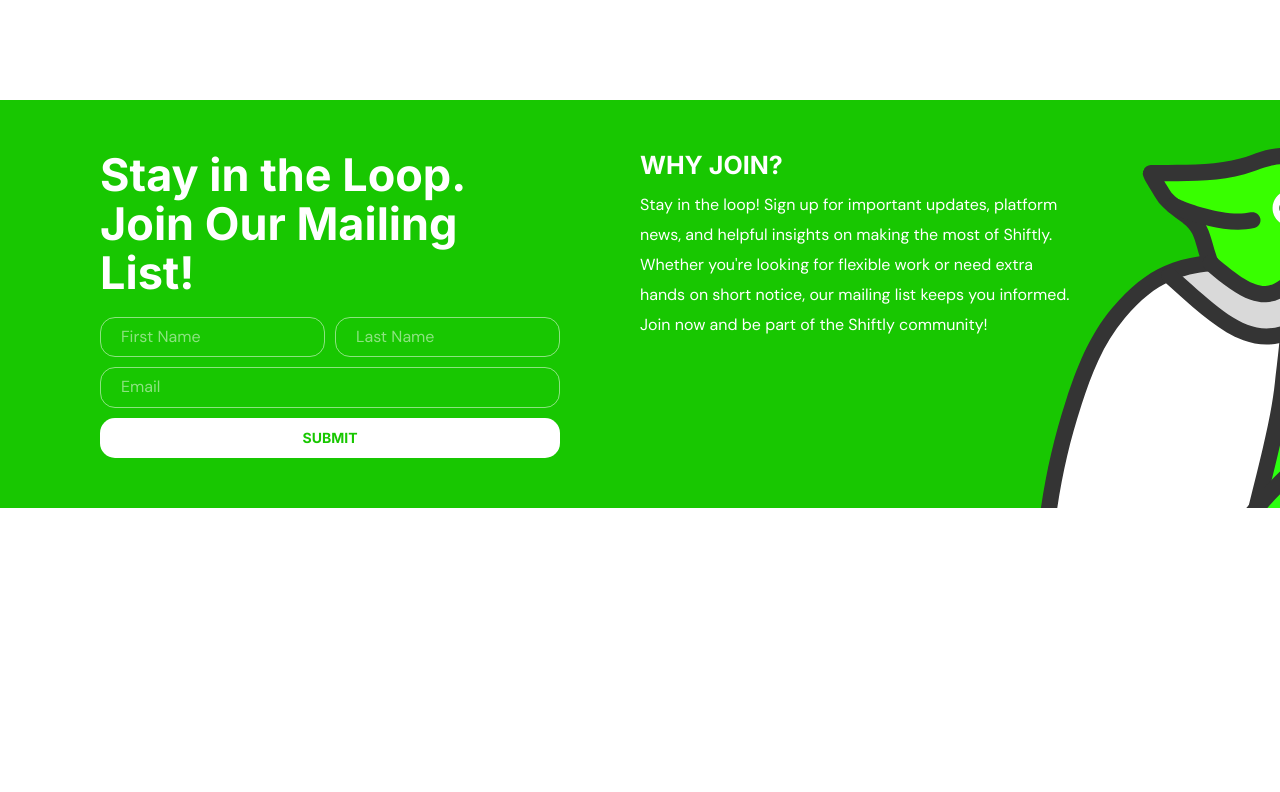
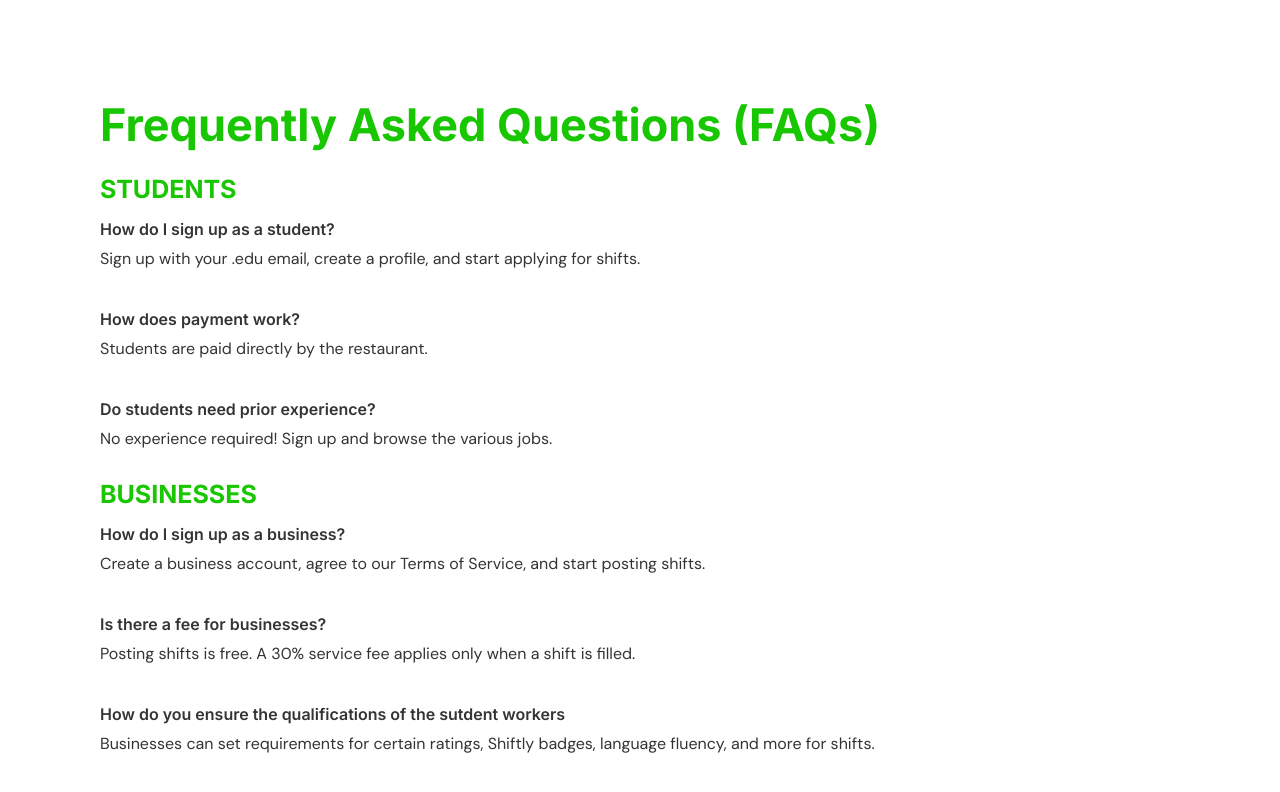
Before and after one commit to fnicolai-85/shiftly, a plain HTML site: page homepage.html in a window 1280 px wide. Drawn offline with nearby package versions, Linux system fonts and the light colour scheme.

Commit message:
Defining the FAQ block

```diff
--- a/homepage.html
+++ b/homepage.html
@@ -29,51 +29,41 @@
     ></script>
   </head>
   <body>
-    <section class="block block--colored block--mail">
+    <section class="block block--light block--faq">
+      <div class="container">
         <div class="block__text">
-        <div class="container">
-          <div class="block__text block--mail__column-left">
           <header class="block__header">
-              <h2>Stay in the Loop.<br />Join Our Mailing List!</h2>
+            <h2 class="block__heading">Frequently Asked Questions (FAQs)</h2>
           </header>
-            <div class="block__form grid">
-              <input
-                aria-label="First name"
-                type="text"
-                class="input input--colored-bg"
-                placeholder="First Name"
-              />
-              <input
-                aria-label="Last name"
-                type="text"
-                class="input input--colored-bg"
-                placeholder="Last Name"
-              />
-              <input
-                aria-label="First name"
-                type="email"
-                class="input input--colored-bg long"
-                placeholder="Email"
-              />
-              <a href="" class="link link__btn link__btn--colored-bg long"
-                >Submit</a
-              >
+          <div class="block__paragraph">
+            <h3 class="block__sub-heading">Students</h3>
+            <h4>How do I sign up as a student?</h4>
+            <p>
+              Sign up with your .edu email, create a profile, and start applying
+              for shifts.<br /><br />
+            </p>
+            <h4>How does payment work?</h4>
+            <p>Students are paid directly by the restaurant.<br /><br /></p>
+            <h4>Do students need prior experience?</h4>
+            <p>No experience required! Sign up and browse the various jobs.</p>
           </div>
-          </div>
-          <div class="block__text block--mail__column-right">
           <div class="block__paragraph">
-              <h3 class="block__sub-heading">Why Join?</h3>
+            <h3 class="block__sub-heading">Businesses</h3>
+            <h4>How do I sign up as a business?</h4>
             <p>
-                Stay in the loop! Sign up for important updates, platform news,
-                and helpful insights on making the most of Shiftly. Whether
-                you're looking for flexible work or need extra hands on short
-                notice, our mailing list keeps you informed. Join now and be
-                part of the Shiftly community!
+              Create a business account, agree to our Terms of Service, and
+              start posting shifts.<br /><br />
             </p>
-            </div>
-          </div>
-          <div class="block__penguin">
-            <img src="images/LogoPenguin.svg" alt="" />
+            <h4>Is there a fee for businesses?</h4>
+            <p>
+              Posting shifts is free. A 30% service fee applies only when a
+              shift is filled.<br /><br />
+            </p>
+            <h4>How do you ensure the qualifications of the sutdent workers</h4>
+            <p class="last">
+              Businesses can set requirements for certain ratings, Shiftly
+              badges, language fluency, and more for shifts.
+            </p>
           </div>
         </div>
       </div>
```
Also changed, not shown: components/block--faq.html (added, +39 -0 lines). Lines whose indentation alone changed are shown as unchanged.
